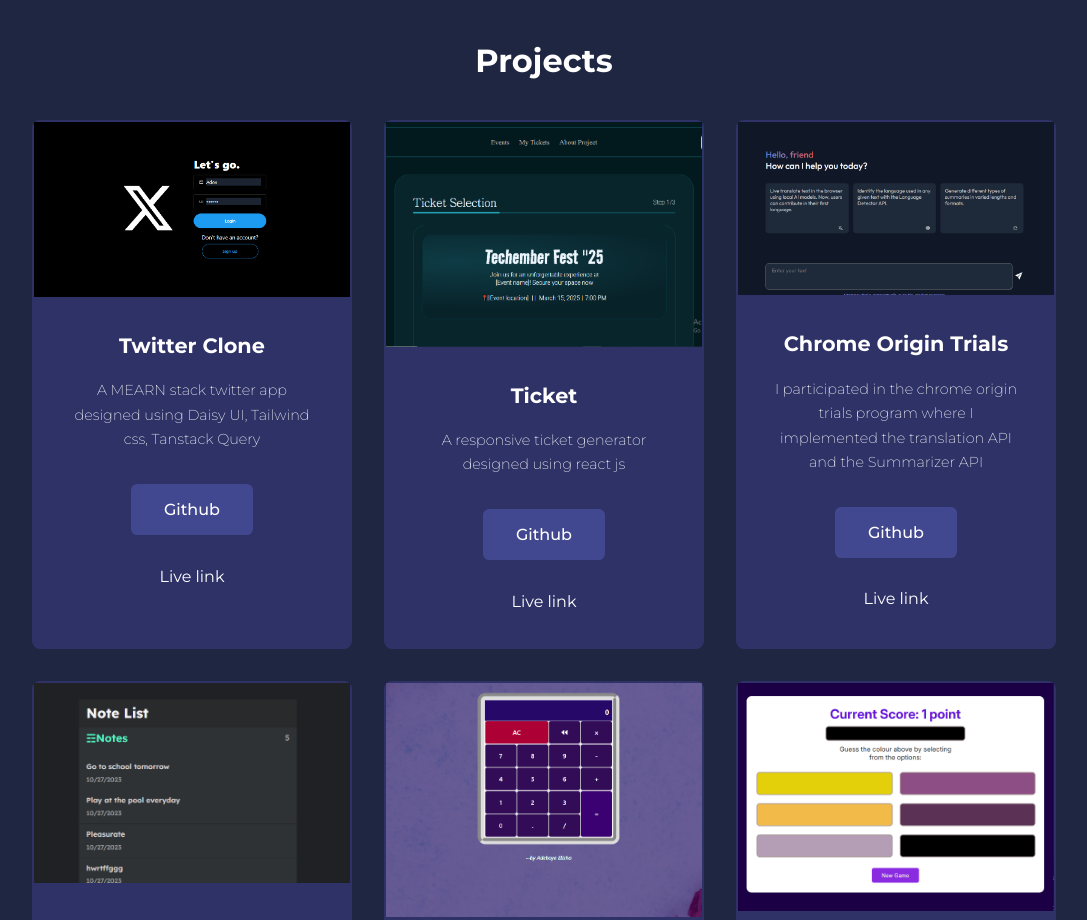
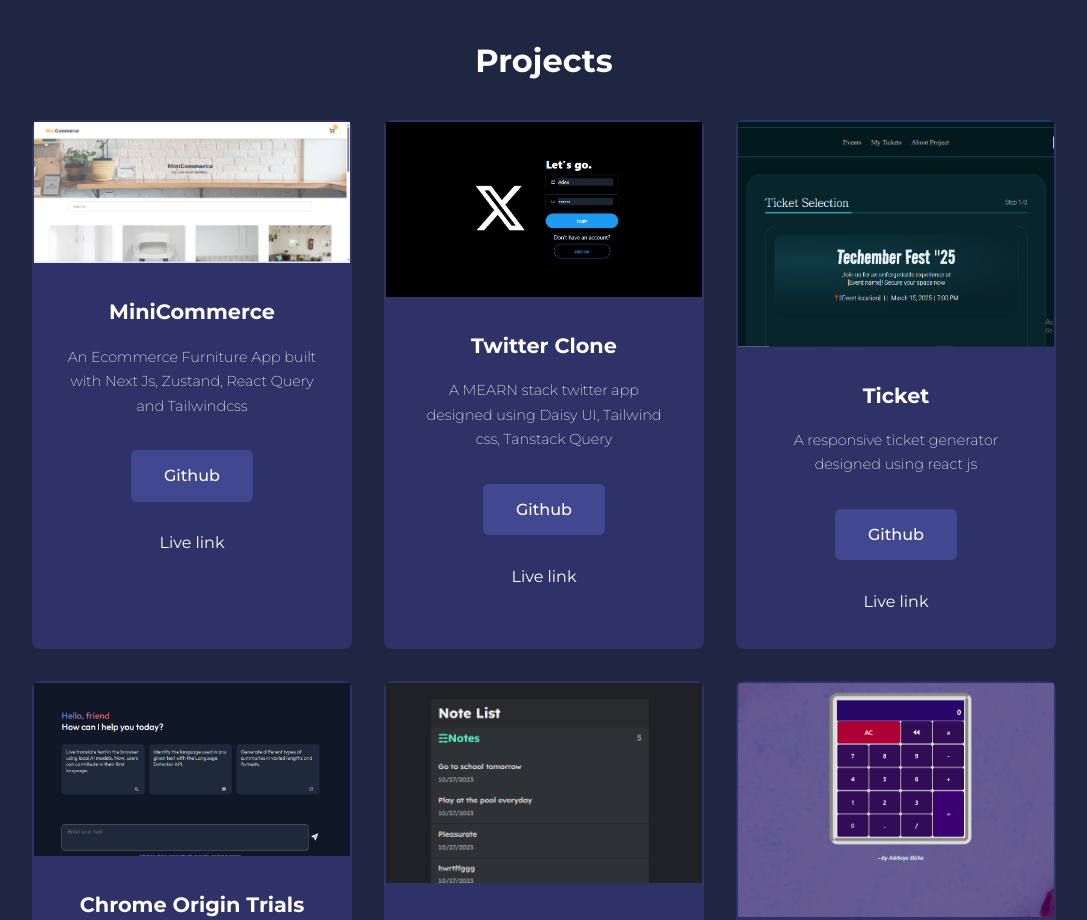
Before and after one commit to adexfit/techPortfolio, a React (Vite) app: page / in a window 1280 px wide. Shown: the part 1340-2260 px from the top of the page, without its empty margins (96-1183 px from the left). Built offline with nearby package versions, Linux system fonts and the light colour scheme.

Commit message:
I added a new project

```diff
--- a/src/assets/assets.js
+++ b/src/assets/assets.js
@@ -17,6 +17,7 @@ import contact from "../assets/contact.svg";
 import AdeboyeElishaFrontendResume05 from "../assets/AdeboyeElishaFrontendResume05.pdf";
 import twiclone from "../assets/twiclone.png";
 import adexai from "../assets/adexai.png";
+import minicommerce from "../assets/minicommerce.png";
 
 export const assets = {
   illustrate3,
@@ -38,4 +39,5 @@ export const assets = {
   AdeboyeElishaFrontendResume05,
   twiclone,
   adexai,
+  minicommerce,
 };
--- a/src/data/data.js
+++ b/src/data/data.js
@@ -30,6 +30,14 @@ export const mySkills = [
 ];
 
 export const projectList = [
+  {
+    title: "MiniCommerce",
+    desc: "An Ecommerce Furniture App built with Next Js, Zustand, React Query and Tailwindcss",
+    imgSrc: `${assets.minicommerce}`,
+    github: "https://github.com/adexfit/minicommerce",
+    netlify: "https://stupendous-cuchufli-cac44d.netlify.app/",
+    hosted: true,
+  },
   {
     title: "Twitter Clone",
     desc: "A MEARN stack twitter app designed using Daisy UI, Tailwind css, Tanstack Query",
```
Also changed, not shown: src/assets/minicommerce.png (added).
